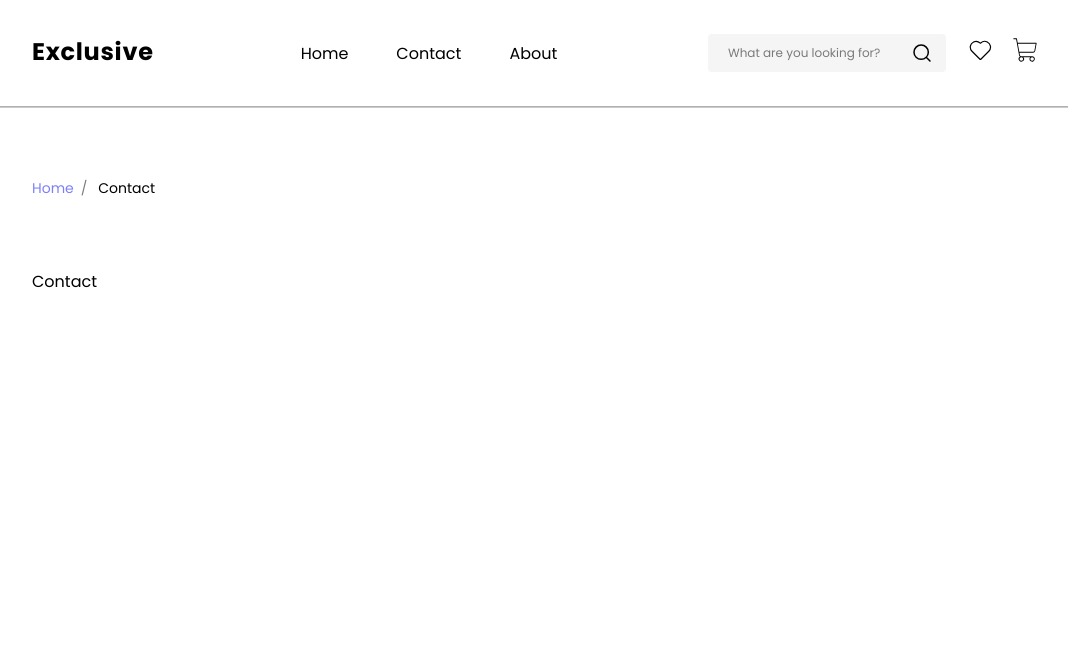
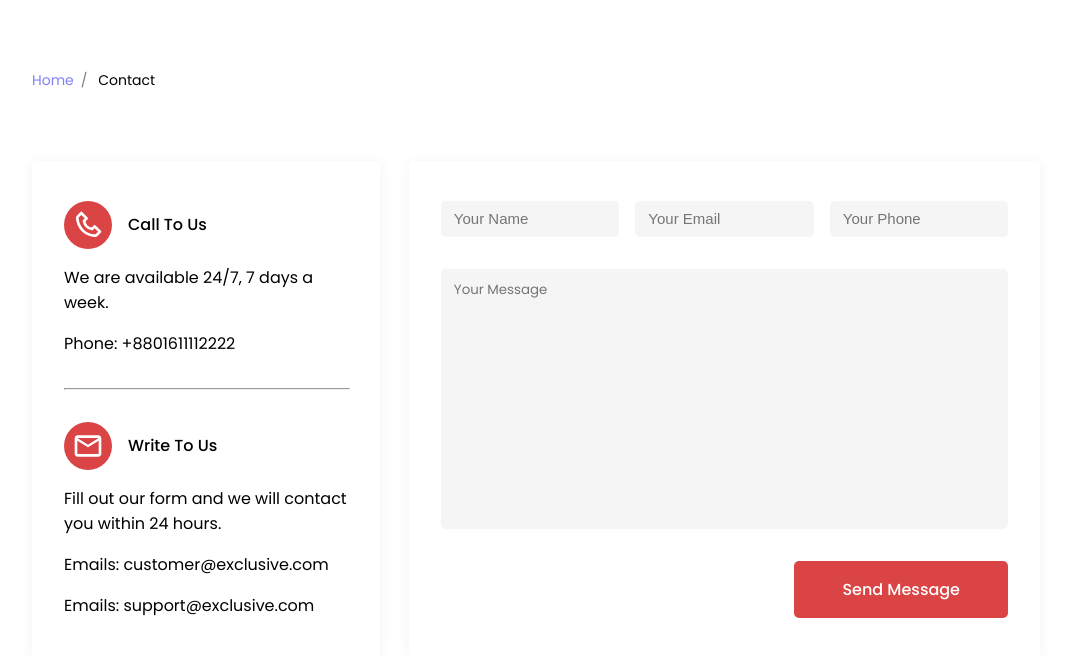
Before and after one commit to HamzaKhalifa1/marketing-site, a React (Vite) app: page /contact in a window 1280 px wide. Shown: the top 656 px of the page, without its empty margins (104-1172 px from the left). Built offline with nearby package versions, Linux system fonts and the light colour scheme.

Commit message:
Built Contact page (not complete)

```diff
--- a/src/pages/CheckOut/CheckOut.module.css
+++ b/src/pages/CheckOut/CheckOut.module.css
@@ -21,7 +21,7 @@ input[type="text"] {
     background-color: var(--secondary);
     width: 23.5em;
     height: 2.5em;
-    border-radius: 4px;
+    border-radius: 5px;
     transition: all 0.2s ease-in-out;
     border: none;
     padding: 0 0.7rem;
--- /dev/null
+++ b/src/pages/Contact/Contact.module.css
@@ -0,0 +1,124 @@
+.contactContainer{
+    display: flex;
+    gap: 1.8em;
+}
+
+.contactInfo{
+    display: flex;
+    flex-direction: column;
+    flex: 1;
+    border-radius: 5px;
+    padding: 2.5em 2em;
+    box-shadow: 0px 1px 13px 0px rgba(0, 0, 0, 0.05);
+}
+
+.contactInfoPhone, .contactInfoEmail{
+    display: flex;
+    flex-direction: column;
+    gap: 1em;
+}
+
+.contactInfoTitle{
+    display: flex;
+    align-items: center;
+    gap: 1em;
+}
+
+.contactInfoTitleIcon{
+    background-color: var(--secondary-2);
+    border-radius: 50%;
+    color: white;
+    padding: 0.5em;
+    width: 2em;
+    height: 2em;
+}
+
+.contactInfoTitle > span{
+    font-size: var(--title-16px-medium-font-size);
+    font-family: var(--title-16px-medium-font-family);
+    font-style: var(--title-16px-medium-font-style);
+    font-weight: var(--title-16px-medium-font-weight);
+    letter-spacing: var(--title-16px-medium-letter-spacing);
+    line-height: var(--title-16px-medium-line-height);
+}
+
+.splitter{
+    width: 100%;
+    margin: 2em 0;
+}
+
+.contactFields{
+    display: flex;
+    flex-direction: column;
+    flex: 2;
+    gap: 2em;
+    border-radius: 5px;
+    padding: 2.5em 2em;
+    box-shadow: 0px 1px 13px 0px rgba(0, 0, 0, 0.05);
+}
+
+.contactFieldsInputs{
+    display: flex;
+    justify-content: space-between;
+    gap: 1em;
+}
+
+.contactFieldsInputs > input[type="text"]{
+    width: 100%;
+    flex: 1 1 33.33%;
+    padding: 0.8em 1em;
+    height: auto;
+}
+
+.contactFields > textarea{
+    background-color: var(--secondary);
+    width: calc(100% - 2em);
+    height: 100%;
+    min-height: 10em;
+    padding: 0.8em 1em;
+    border-radius: 5px;
+    transition: all 0.2s ease-in-out;
+    border: none;
+    resize: none;
+}
+
+.contactFields > textarea::placeholder{
+    font-family: "Poppins", sans-serif;
+}
+
+.contactButton{
+    align-self: flex-end;
+}
+
+@media screen and (max-width: 768px) {
+    .contactContainer{
+        flex-direction: column;
+    }
+
+    .contactInfo{
+        flex-direction: row;
+    }
+
+    .contactInfoPhone, .contactInfoEmail{
+        flex: 1;
+    }
+
+    .splitter{
+        width: 1px;
+        margin: 0 2em;
+        background-color: black;
+        border: none;
+        border-radius: 5px;
+        opacity: 0.3;
+    }
+}
+
+@media screen and (max-width: 480px) {
+    .contactFieldsInputs{
+        flex-direction: column;
+    }
+
+    .contactFieldsInputs > input[type="text"]{
+        width: calc(100% - 2em);
+    }
+}
--- /dev/null
+++ b/src/pages/Contact/Contact.tsx
@@ -0,0 +1,44 @@
+import React from 'react'
+import styles from './Contact.module.css'
+import { BiPhone } from "react-icons/bi";
+import { MdOutlineEmail } from "react-icons/md";
+import Button from '../../components/Home/Button/Button';
+
+export default function Contact() {
+  return (
+    <section className={styles.contactContainer}>
+        <div className={styles.contactInfo}>
+            <div className={styles.contactInfoPhone}>
+                <div className={styles.contactInfoTitle}>
+                    <BiPhone className={styles.contactInfoTitleIcon}/>
+                    <span>Call To Us</span>
+                </div>
+                <span>We are available 24/7, 7 days a week.</span>
+                <span>Phone: +8801611112222</span>
+            </div>
+            <hr className={styles.splitter}/>
+            <div className={styles.contactInfoEmail}>
+                <div className={styles.contactInfoTitle}>
+                    <MdOutlineEmail className={styles.contactInfoTitleIcon}/>
+                    <span>Write To Us</span>
+                </div>
+                <span>Fill out our form and we will contact you within 24 hours.</span>
+                <span>Emails: customer@exclusive.com</span>
+                <span>Emails: support@exclusive.com</span>
+            </div>
+        </div>
+        <form className={styles.contactFields}>
+            {/* */}
+            <div className={styles.contactFieldsInputs}>
+                <input type="text" placeholder='Your Name' required/>
+                <input type="text" placeholder='Your Email' required/>
+                <input type="text" placeholder='Your Phone' required/>
+            </div>
+            <textarea name="message" id="ContactTextArea" placeholder='Your Message' ></textarea>
+            <div className={styles.contactButton}>
+                <Button name='Send Message' type='submit' />
+            </div>
+        </form>
+    </section>
+  )
+}
--- /dev/null
+++ b/src/pages/Contact/index.ts
@@ -0,0 +1,2 @@
+import Contact from "./Contact";
+export default Contact;
--- a/src/pages/Layout/Layout.tsx
+++ b/src/pages/Layout/Layout.tsx
@@ -10,8 +10,8 @@ const Layout = () => {
 
     return (
         <div >
-            {/**/}
-            <Navbar property1={"active"} />
+            {/*<Navbar property1={"active"} />*/}
+
             <div id='outletCss'>
             {!isHomePage && <Breadcrumb />}
                <Outlet />
--- a/src/routes/PagesRoutes.tsx
+++ b/src/routes/PagesRoutes.tsx
@@ -5,13 +5,14 @@ import React from "react";
 import Wishlist from "../pages/Wishlist";
 import Cart from "../pages/Cart";
 import CheckOut from "../pages/CheckOut";
+import Contact from "../pages/Contact";
 
 const PagesRoutes=()=>{
     const route = createBrowserRouter([
         {path:'/',element:<Layout/>,
             children:[
                 {index:true,element:<Home/>},
-                {path:'contact',element:<div>Contact</div>},
+                {path:'contact',element:<Contact/>},
                 {path:'about',element:<div>About</div>},
                 {path:'wishlist',element:<Wishlist/>},
                 {path:'cart',element:<Cart/>},
```
